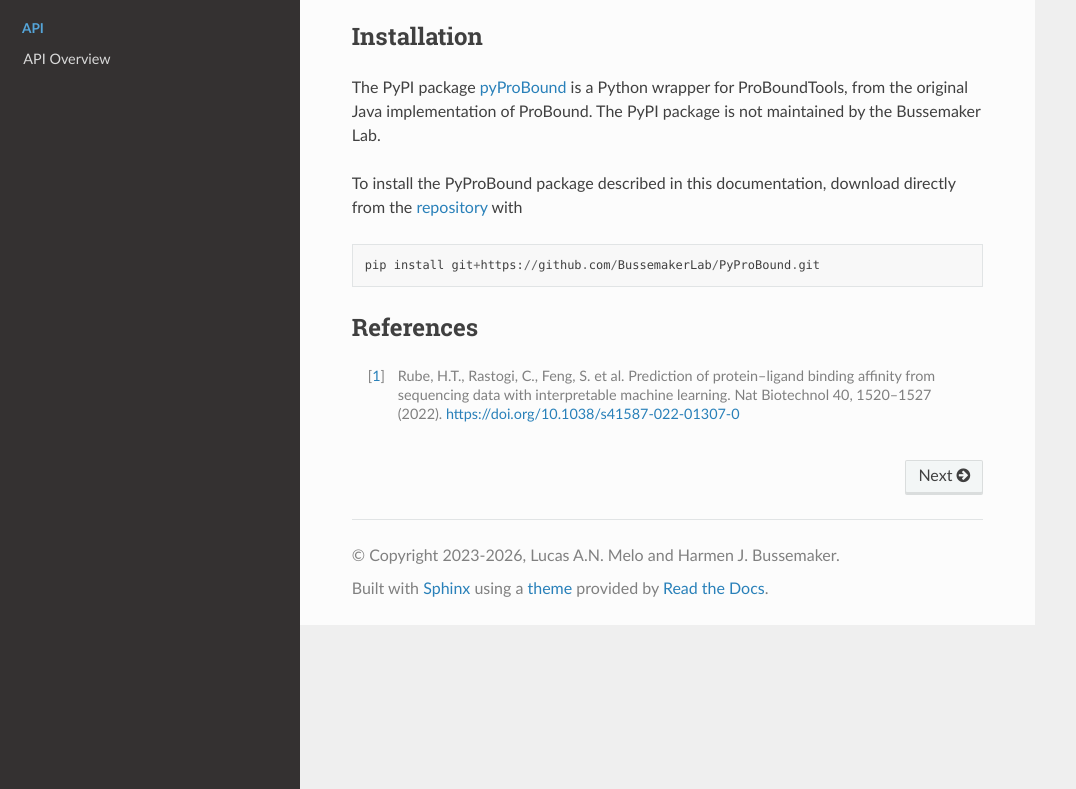
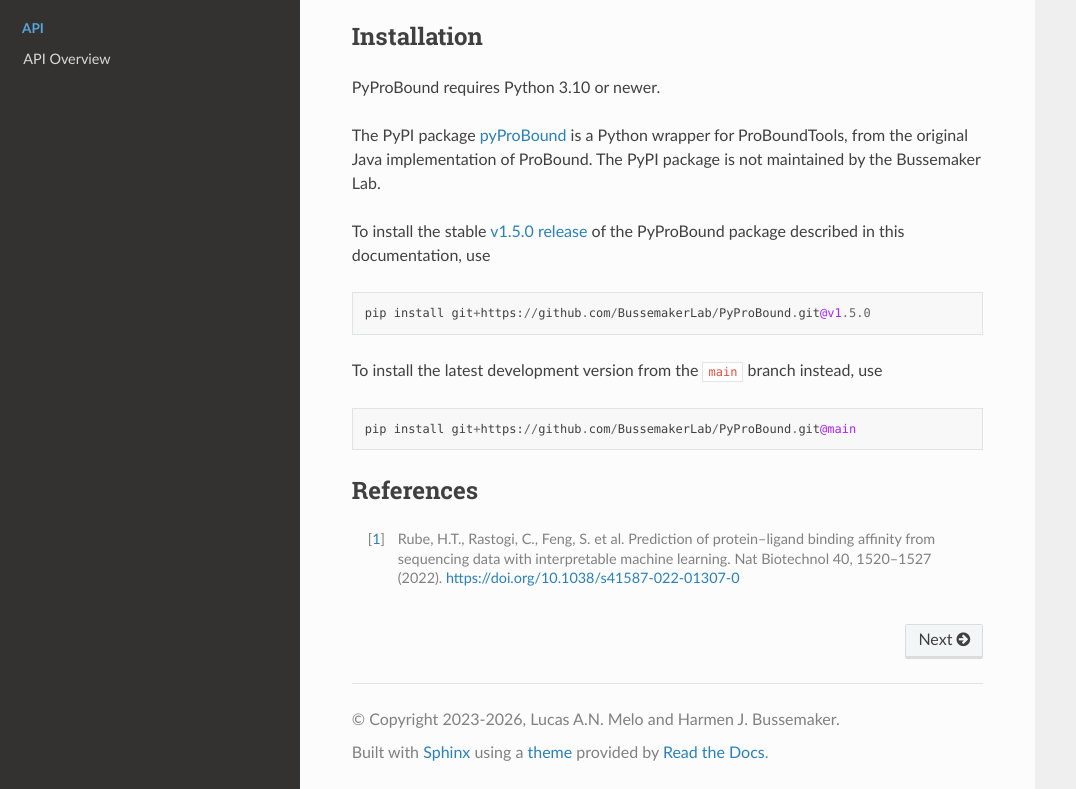
Before and after one commit to BussemakerLab/PyProBound, a Sphinx documentation site: the page built from docs/source/index.rst, in a window 1280 px wide and 1293 px high, cut to the strip 504-1293 px from the top of the window. Shown: the whole strip, without its empty margins (0-1076 px from the left). Built offline with Sphinx 7.4.7 and the Read the Docs theme 3.1.0, drawn with Linux system fonts in a browser that asks for light colours; pages that are not in the unit, such as notebooks, are missing from menus.

Commit message:
Refresh documentation for v1.5

```diff
--- a/docs/source/index.rst
+++ b/docs/source/index.rst
@@ -49,16 +49,25 @@ An overview of ProBound and PyProBound is provided in the :doc:`User Guide <User
 
 Installation
 ------------
+PyProBound requires Python 3.10 or newer.
+
 The PyPI package `pyProBound <https://pypi.org/project/pyprobound/>`_
 is a Python wrapper for ProBoundTools, from the original Java implementation of ProBound.
 The PyPI package is not maintained by the Bussemaker Lab.
 
-To install the PyProBound package described in this documentation,
-download directly from the `repository <https://github.com/BussemakerLab/PyProBound>`_ with
+To install the stable `v1.5.0 release
+<https://github.com/BussemakerLab/PyProBound/releases/tag/v1.5.0>`_ of the
+PyProBound package described in this documentation, use
 
 .. code-block::
 
-   pip install git+https://github.com/BussemakerLab/PyProBound.git
+   pip install git+https://github.com/BussemakerLab/PyProBound.git@v1.5.0
+
+To install the latest development version from the ``main`` branch instead, use
+
+.. code-block::
+
+   pip install git+https://github.com/BussemakerLab/PyProBound.git@main
 
 References
 ----------
```
Also changed, not shown: docs/source/AdvancedConfiguration.rst (+8 -8 lines), docs/source/UserGuide.rst (+24 -17 lines), 1 other file.
